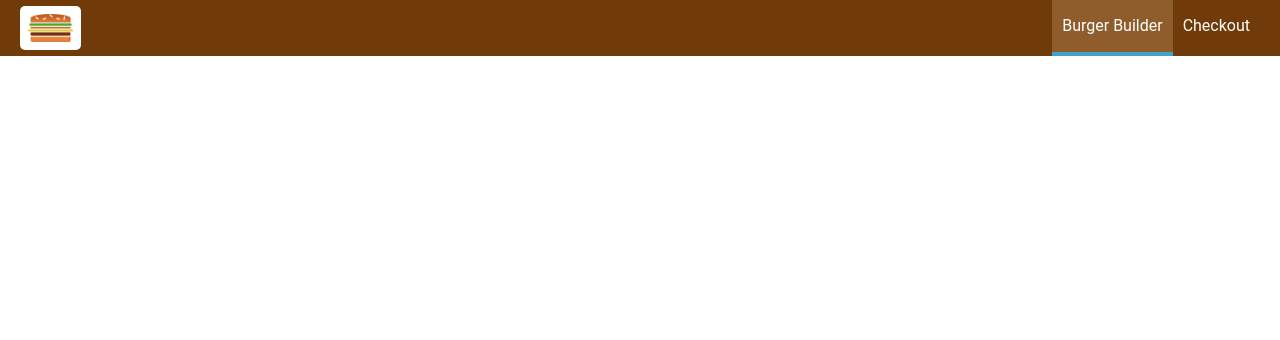
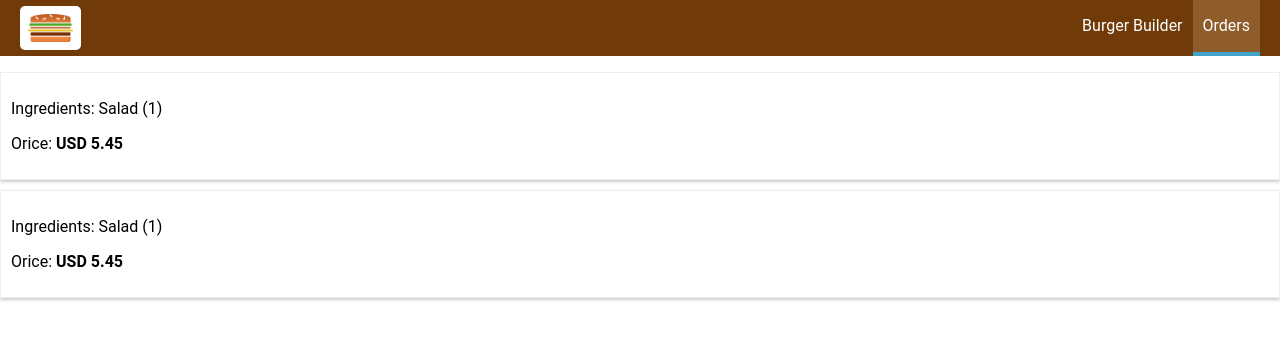
Before and after one commit to signalcat/burger-builder, a React app: page /orders in a window 1280 px wide. Shown: the top 340 px of the page. Built offline with nearby package versions, Linux system fonts and the light colour scheme.

Commit message:
Add orders page and navigations

```diff
--- a/src/App.js
+++ b/src/App.js
@@ -2,6 +2,7 @@
 import Layout from './hoc/Layout/Layout';
 import BurgerBuilder from './containers/BurgerBuilder/BurgerBuilder';
 import Checkout from './containers/Checkout/Checkout';
+import Orders from './containers/Orders/Orders';
 import { Route } from 'react-router-dom';
 
 class App extends Component {
@@ -11,6 +12,7 @@
         <Layout>
           <Route path="/" exact component={BurgerBuilder}></Route>
           <Route path="/checkout" component={Checkout}></Route>
+          <Route path="/orders" component={Orders}></Route>
         </Layout>
       </div>
     );
--- a/src/components/Navigation/NavigationItems/NavigationItem/NavigationItem.js
+++ b/src/components/Navigation/NavigationItems/NavigationItem/NavigationItem.js
@@ -1,11 +1,13 @@
 import React from 'react';
+import { NavLink } from 'react-router-dom';
 import classes from './NavigationItem.module.css';
 
 const navigationItem = (props) => (
     <li className={classes.NavigationItem}>
-        <a
-            href={props.link}
-            className={props.active ? classes.active : null}>{props.children}</a>
+        <NavLink
+            to={props.link}
+            exact={props.exact}
+            activeClassName={classes.active}>{props.children}</NavLink>
     </li>
 );
 export default navigationItem
--- a/src/components/Navigation/NavigationItems/NavigationItems.js
+++ b/src/components/Navigation/NavigationItems/NavigationItems.js
@@ -3,8 +3,8 @@
 import NavigationItem from './NavigationItem/NavigationItem';
 const navigationItems = () => (
     <ul className={classes.NavigationItems}>
-        <NavigationItem link="/" active>Burger Builder</NavigationItem>
-        <NavigationItem link="/">Checkout</NavigationItem>
+        <NavigationItem link="/" exact>Burger Builder</NavigationItem>
+        <NavigationItem link="/orders">Orders</NavigationItem>
     </ul>
 );
 
--- /dev/null
+++ b/src/components/Order/Order.js
@@ -0,0 +1,11 @@
+import React, { Component} from 'react';
+import classes from './Order.module.css';
+
+const order = (props) => (
+    <div className={classes.Order}>
+        <p>Ingredients: Salad (1)</p>
+        <p>Orice: <strong>USD 5.45</strong></p>
+    </div>
+);
+
+export default order;
--- /dev/null
+++ b/src/components/Order/Order.module.css
@@ -0,0 +1,8 @@
+.Order {
+    width: 100%;
+    border: 1px solid #eee;
+    box-shadow: 0 2px 3px #ccc;
+    padding: 10px;
+    margin: 10px auto;
+    box-sizing: border-box;
+}
--- /dev/null
+++ b/src/containers/Orders/Orders.js
@@ -0,0 +1,15 @@
+import React, { Component } from 'react';
+import Order from '../../components/Order/Order';
+
+class Orders extends Component {
+    render () {
+        return (
+            <div>
+                <Order></Order>
+                <Order></Order>
+            </div>
+        );
+    }
+}
+
+export default Orders;
```
